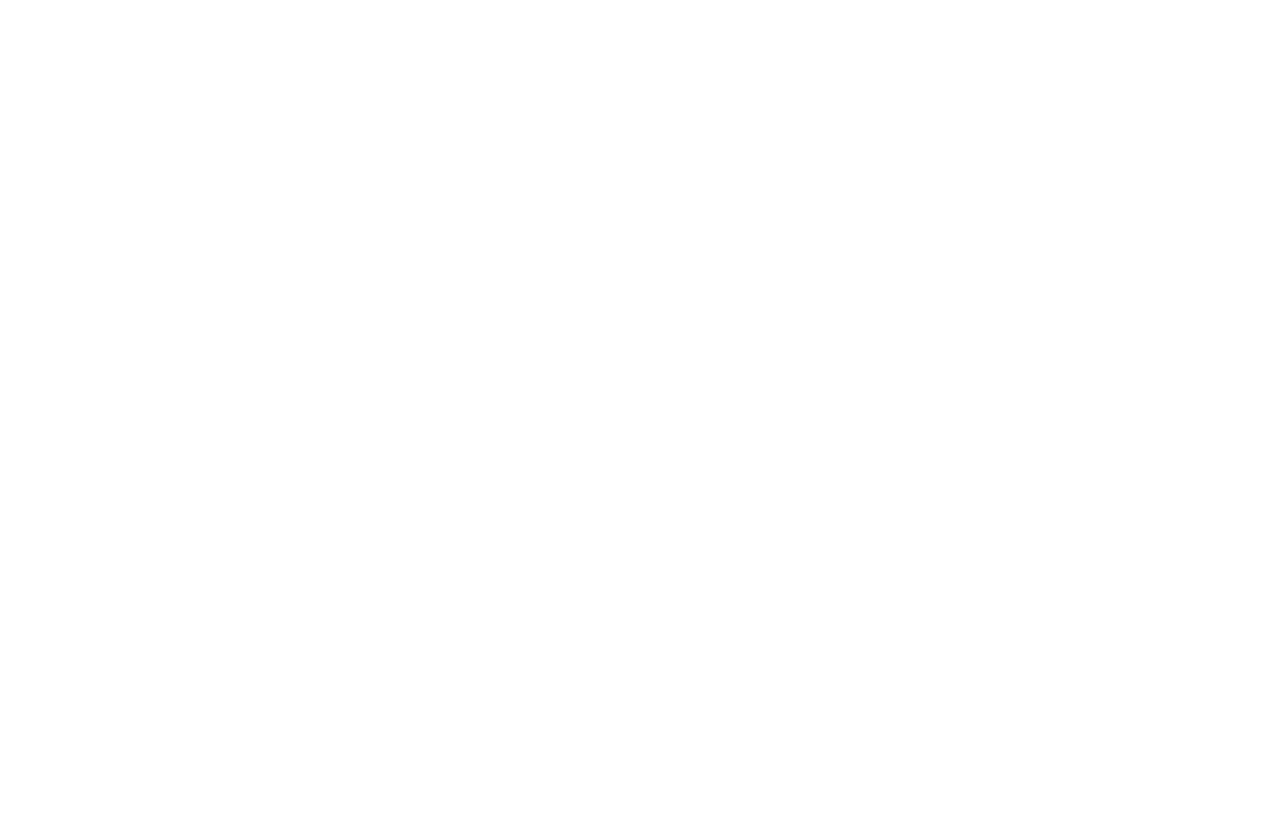
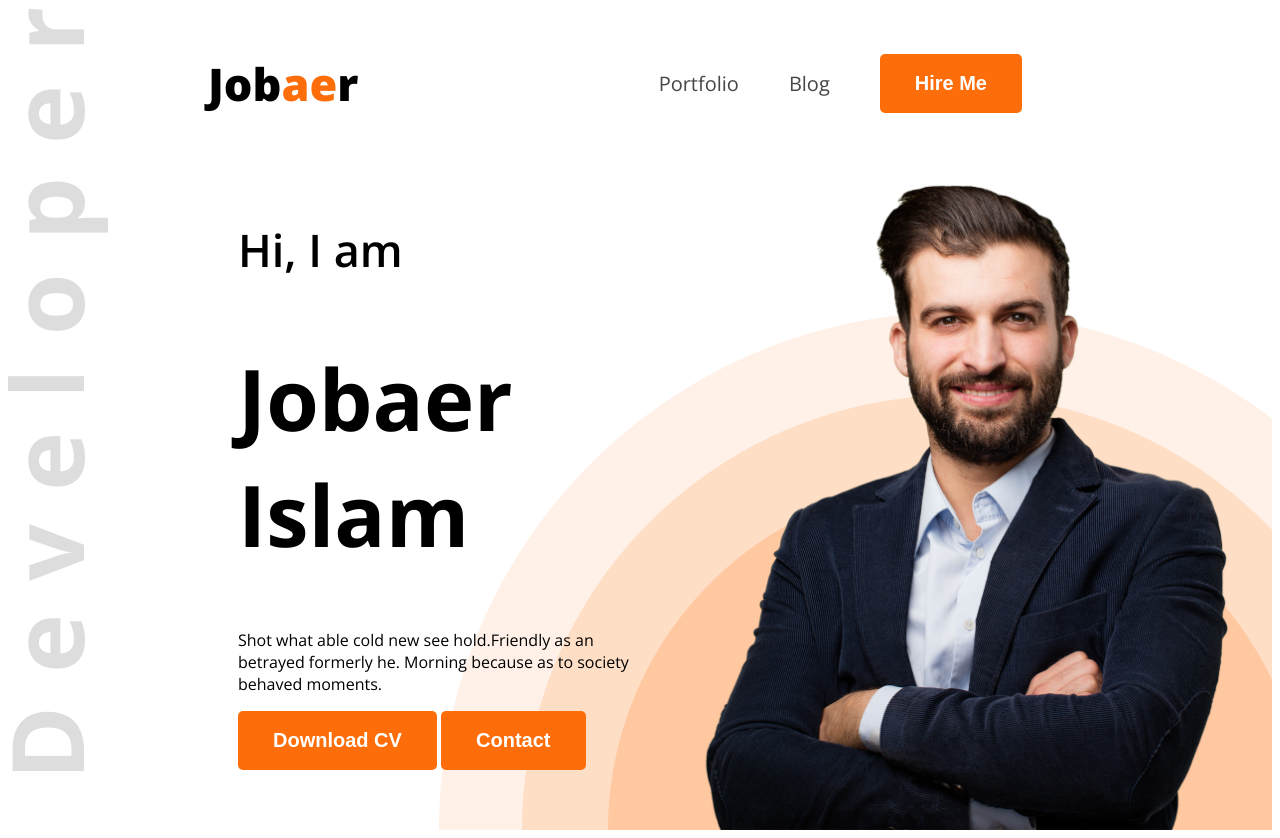
Before and after one commit to Jobaer-Islam/practice-portfolio, a plain HTML site: page index.html in a window 1280 px wide. Before the commit the page ends 800 px from the top, so only its background shows below. Drawn offline with nearby package versions, Linux system fonts and the light colour scheme.

Commit message:
added header image , nav files

```diff
--- a/index.html
+++ b/index.html
@@ -5,10 +5,35 @@
     <meta charset="UTF-8">
     <meta name="viewport" content="width=device-width, initial-scale=1.0">
     <title>Practice Portfolio</title>
+    <link rel="preconnect" href="https://fonts.googleapis.com">
+    <link rel="preconnect" href="https://fonts.gstatic.com" crossorigin>
+    <link href="https://fonts.googleapis.com/css2?family=Open+Sans:ital,wght@0,300..800;1,300..800&display=swap"
+        rel="stylesheet">
+    <link rel="stylesheet" href="styles/portfolio.css">
 </head>
 
-<body>
-    <header>
+<body class="open-sans-normla">
+    <header class="headerimage">
+        <nav>
+            <h3 class="nav-title">Job<span class="text-primary">ae</span>r</h3>
+            <ul>
+                <li><a class="dark-2" href="">Portfolio</a></li>
+                <li><a class="dark-2">Blog</a></li>
+                <li><a href=""><button class="btn-primary">Hire Me</button></a></li>
+            </ul>
+        </nav>
+
+        <div class="banner">
+            <div class="banner-content">
+                <h4 class="banner-greetings">Hi, I am</h4>
+                <h1 class="banner-title">Jobaer Islam</h1>
+                <p class="banner-description">Shot what able cold new see hold.Friendly as an betrayed formerly he. Morning because as to society behaved moments.</p>
+                <button class="btn-primary">Download CV</button>
+                <button class="btn-primary">Contact</button>
+            </div>
+            <img class="banner-profile-pic" src="images/hardy.png" alt="">
+
+        </div>
 
     </header>
     <main>
--- /dev/null
+++ b/styles/portfolio.css
@@ -0,0 +1,93 @@
+.open-sans-normla {
+    font-family: "Open Sans", serif;
+    font-optical-sizing: auto;
+    font-style: normal;
+    font-variation-settings:
+        "wdth" 100;
+}
+
+/* shared style */
+
+.text-primary {
+    color: #FD6E0A;
+}
+
+.dark-2 {
+    color: #474747;
+}
+
+.btn-primary {
+    background-color: #FD6E0A;
+    font-weight: bold;
+    font-size: 20px;
+    color: #FFFFFF;
+    border-radius: 5px;
+    border: none;
+    padding: 18px 35px;
+
+}
+
+/* header */
+.headerimage {
+    background-image: url(../images/developer.png), url(../images/header_bg.png);
+    background-repeat: no-repeat;
+    background-position: top left, bottom right;
+
+}
+
+/* Nav styles */
+nav {
+    display: flex;
+    align-items: center;
+    justify-content: space-between;
+    margin: 0px 200px;
+}
+
+.nav-title {
+    font-weight: 800;
+    font-size: 45px;
+}
+
+nav ul li {
+    list-style: none;
+    margin-right: 50px;
+}
+
+nav ul {
+    display: flex;
+    align-items: center;
+}
+
+nav li a {
+    text-decoration: none;
+    font-size: 20px;
+}
+
+/* banner styles */
+
+.banner {
+    display: flex;
+    justify-content: space-between;
+    margin: 0 35px 0 230px;
+
+}
+
+.banner-content {
+    max-width: 580px;
+
+}
+
+.banner-greetings {
+    font-size: 45px;
+    font-weight: 600;
+}
+
+.banner-title {
+    font-size: 85px;
+    font-weight: bold;
+
+}
+
+.banner-profile-pic {
+    width: 580px;
+}
```
